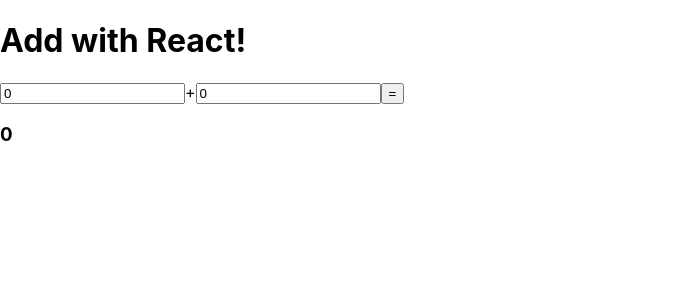
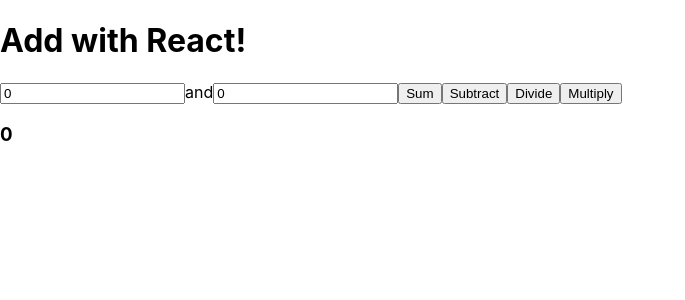
Before and after one commit to Consecratio/react-calculator, a React (Create React App) app: page / in a window 1280 px wide. Shown: the top 300 px of the page, without its empty margins (0-685 px from the left). Built offline with nearby package versions, Linux system fonts and the light colour scheme.

Commit message:
added buttons to subtract, divide, and multiply

```diff
--- a/src/Calculator.js
+++ b/src/Calculator.js
@@ -6,7 +6,7 @@ export default class Calculator extends Component {
         this.state = {
             num1: 0,
             num2: 0,
-            sum: 0
+            total: 0
         }
     }
 
@@ -17,7 +17,25 @@ export default class Calculator extends Component {
     sum = (e) => {
         // add numbers in the state
         let newNum = Number(this.state.num1) + Number(this.state.num2)
-        this.setState({ sum: newNum })
+        this.setState({ total: newNum })
+    }
+
+    sub = (e) => {
+        // add numbers in the state
+        let newNum = Number(this.state.num1) - Number(this.state.num2)
+        this.setState({ total: newNum })
+    }
+
+    divide = (e) => {
+        // add numbers in the state
+        let newNum = Number(this.state.num1) / Number(this.state.num2)
+        this.setState({ total: newNum })
+    }
+
+    multiply = (e) => {
+        // add numbers in the state
+        let newNum = Number(this.state.num1) * Number(this.state.num2)
+        this.setState({ total: newNum })
     }
 
     render() {
@@ -32,15 +50,18 @@ export default class Calculator extends Component {
                         value={ this.state.num1 }
                         onChange={ (e) => this.setNum(e, 'num1') }
                     />
-                    <span>+</span>
+                    <span>and</span>
                     <input type="number"
                         name="num2"
                         placeholder="Enter your second number"
                         value={ this.state.num2 }
                         onChange={ (e) => this.setNum(e, 'num2')}
                     />
-                    <button onClick={(e) => this.sum(e)}>=</button>
-                    <h3>{ this.state.sum }</h3>
+                    <button onClick={(e) => this.sum(e)}>Sum</button>
+                    <button onClick={(e) => this.sub(e)}>Subtract</button>
+                    <button onClick={(e) => this.divide(e)}>Divide</button>
+                    <button onClick={(e) => this.multiply(e)}>Multiply</button>
+                    <h3>{ this.state.total }</h3>
                 </div>
             </div>
         )
```
